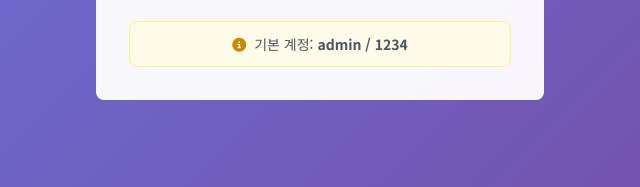
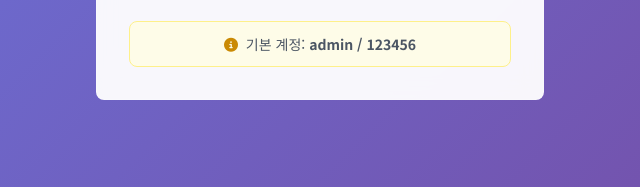
Before and after one commit to sadh911122-sudo/Dark_Triad, a plain HTML site: page index.html in a window 1280 px wide. Shown: the part 572-759 px from the top of the page, 320-960 px from the left. Drawn offline with nearby package versions, Linux system fonts and the light colour scheme.

Commit message:
Update index.html

```diff
--- a/index.html
+++ b/index.html
@@ -71,7 +71,7 @@
       <div class="mt-6 text-center">
         <p class="text-sm text-gray-600 bg-yellow-50 p-3 rounded-lg border border-yellow-200">
           <i class="fas fa-info-circle mr-1 text-yellow-600"></i>
-          기본 계정: <strong>admin / 1234</strong>
+          기본 계정: <strong>admin / 123456</strong>
         </p>
       </div>
     </div>
```
